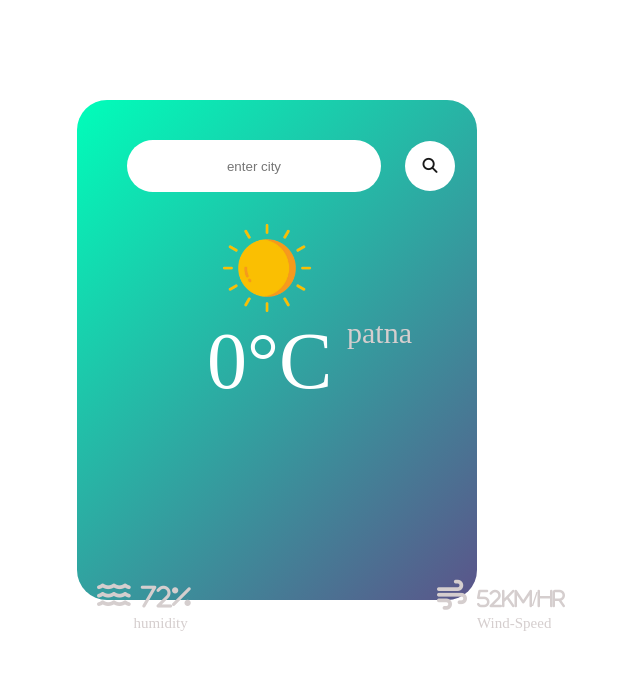
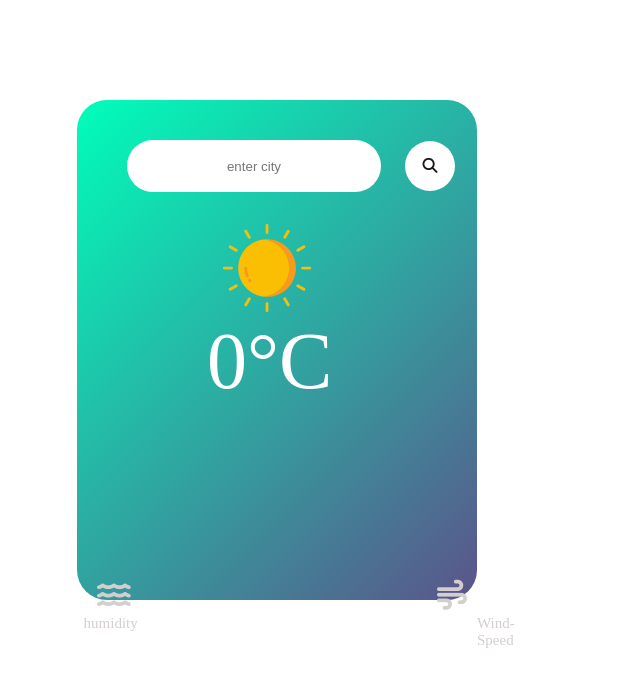
Before and after one commit to AmanVerma0903/weather-app, a plain HTML site: page index.html in a window 1280 px wide. Shown: the whole page, without its empty margins (363-1003 px from the left). Drawn offline with Linux system fonts and the light colour scheme.

Commit message:
Update index.html

```diff
--- a/index.html
+++ b/index.html
@@ -17,13 +17,13 @@
              <img src="clear.png" alt="" class="weather_img">
              <span class="temp">0&#176;C</span>
 
-             <span class="location">patna</span>
+             <span class="location"></span>
              <div class="humidity">
-                <i class="fas fa-water"><span id="hum">72%</span></i>
+                <i class="fas fa-water"><span id="hum"></span></i>
                 <span id="h">humidity</span>
              </div>
              <div class="wind_speed">
-                <i class="fa-solid fa-wind"><span id="win">52Km/Hr</span></i>
+                <i class="fa-solid fa-wind"><span id="win"></span></i>
                 <span id="w">Wind-Speed</span>
              </div>
         </div>
```
